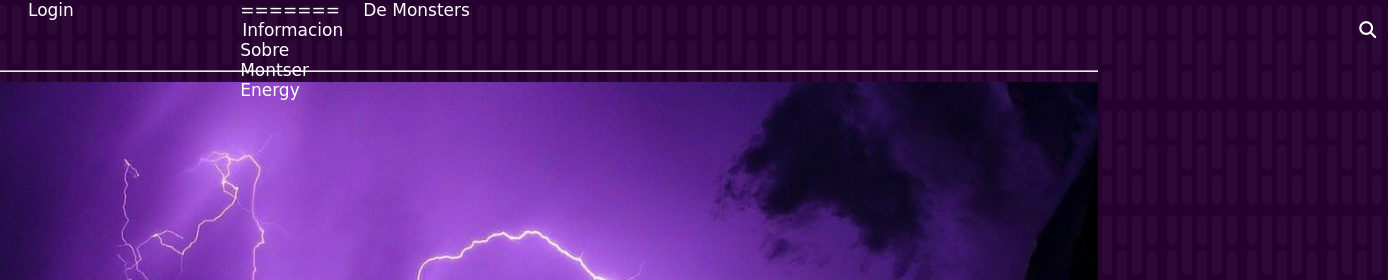
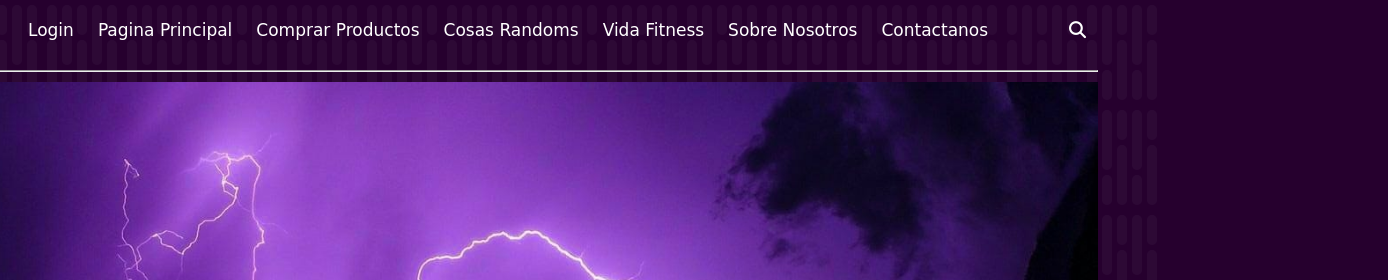
Before and after one commit to JesusRosml/JesusRosml_ProyectoWeb, a plain HTML site: page pagprincipal.html in a window 1280 px wide. Shown: the top 280 px of the page, 1388 px wide, since content can reach past the window. Drawn offline with nearby package versions, Linux system fonts and the light colour scheme; files whose address does not match are found by name; a web font is replaced by a local one.

Commit message:
correcion de errores

```diff
--- a/pagprincipal.html
+++ b/pagprincipal.html
@@ -16,16 +16,15 @@
 </head>
 <body>
 
-   <div class="menu-btn">
-       <i class="fas fa-bars fa-2x"></i>
-   </div>
+    <div class="menu-btn">
+        <i class="fas fa-bars fa-2x"></i>
+    </div>
 
     <div class="container">
         <nav class="nav-main">
             <img src="img/LogoMonster.png" alt="Monster Logo" class="nav-brand">
             <ul class="nav-menu show">
                 <li>
-<<<<<<< HEAD
                     <a href="index.html">Login</a>
                 </li>
                 <li>
@@ -33,15 +32,6 @@
                 </li>
                 <li>
                     <a href="tiendaonline.html">Comprar Productos</a>
-=======
-                    <a href="index.html">Informacion Sobre Montser Energy</a>
-                </li>
-                <li>
-                    <a href="#">Tipo De Presentaciones De Monsters</a>
-                </li>
-                <li>
-                    <a href="#">Categoria Deportiva</a>
->>>>>>> 6bce84a234513c8dcaf8928f1a79a03b691d7cc4
                 </li>
                 <li>
                     <a href="#">Cosas Randoms</a>
```
